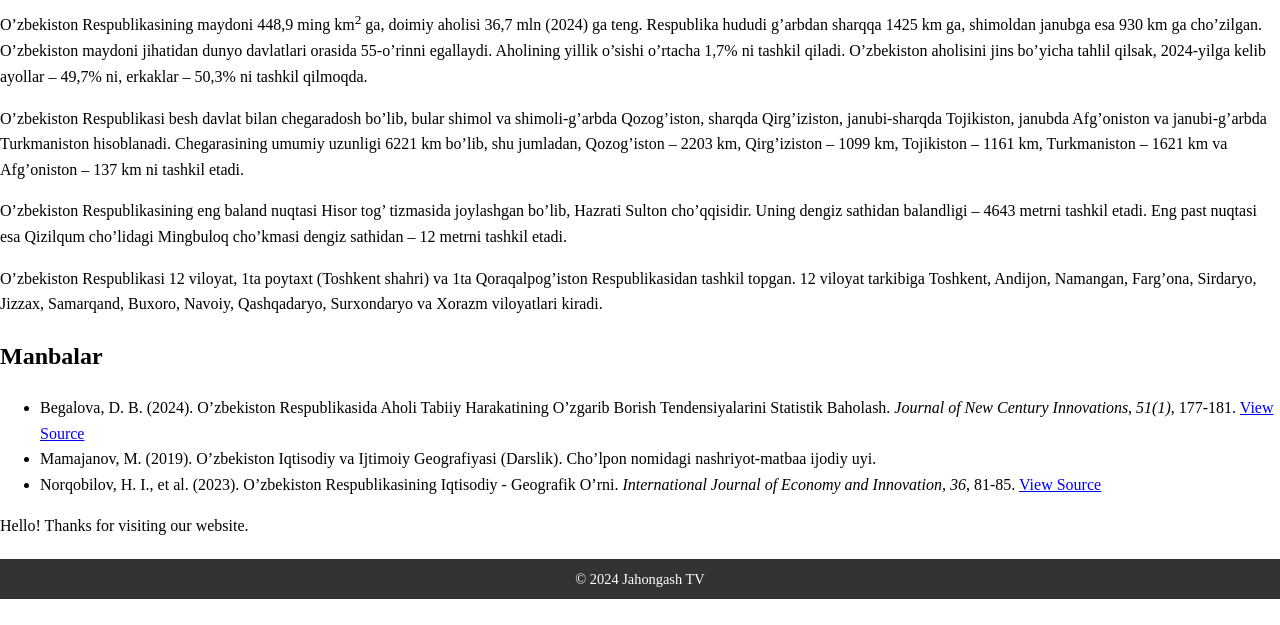
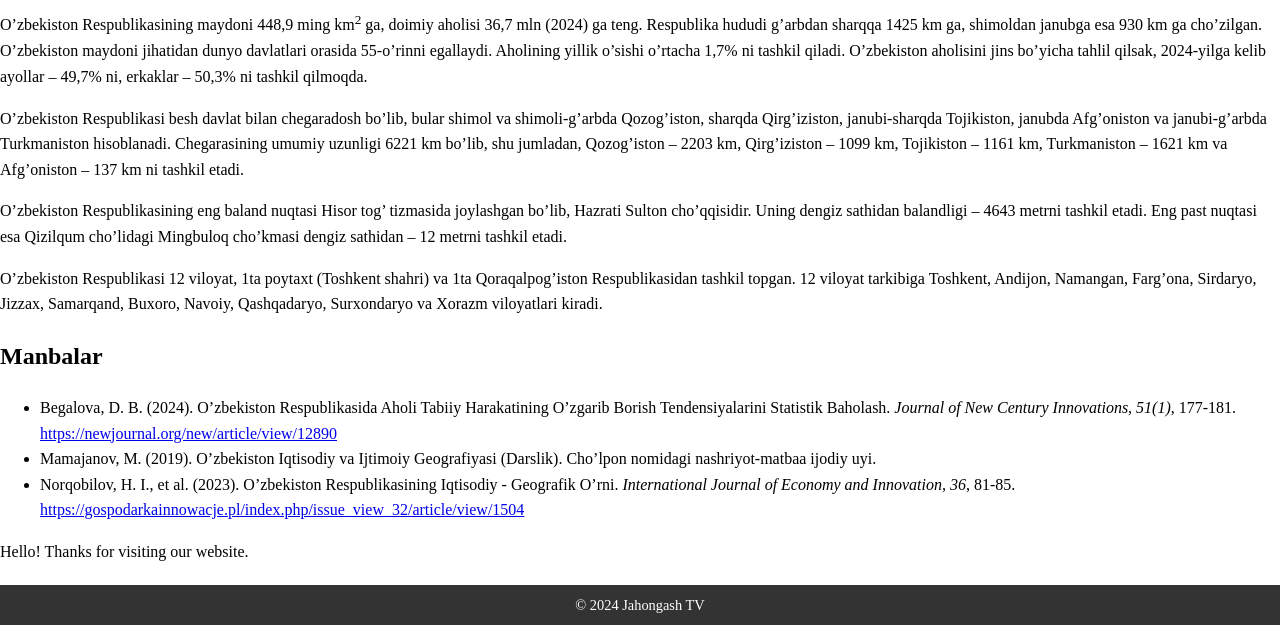
Before and after one commit to Akhigangsta/Double-A, a plain HTML site: page post1.html in a window 1280 px wide. Shown: the part 176-801 px from the top of the page. Drawn offline with Linux system fonts and the light colour scheme; files that its build step writes are made by us from their sources; files whose address does not match are found by name.

Commit message:
Add files via upload

```diff
--- a/post1.html
+++ b/post1.html
@@ -32,9 +32,9 @@
 
             <h2>Manbalar</h2>
             <ul>
-                <li>Begalova, D. B. (2024). O’zbekiston Respublikasida Aholi Tabiiy Harakatining O’zgarib Borish Tendensiyalarini Statistik Baholash. <i>Journal of New Century Innovations, 51(1)</i>, 177-181. <a href="https://newjournal.org/new/article/view/12890" target="_blank">View Source</a></li>
+                <li>Begalova, D. B. (2024). O’zbekiston Respublikasida Aholi Tabiiy Harakatining O’zgarib Borish Tendensiyalarini Statistik Baholash. <i>Journal of New Century Innovations, 51(1)</i>, 177-181. <a href="https://newjournal.org/new/article/view/12890" target="_blank">https://newjournal.org/new/article/view/12890</a></li>
                 <li>Mamajanov, M. (2019). O’zbekiston Iqtisodiy va Ijtimoiy Geografiyasi (Darslik). Cho’lpon nomidagi nashriyot-matbaa ijodiy uyi.</li>
-                <li>Norqobilov, H. I., et al. (2023). O’zbekiston Respublikasining Iqtisodiy - Geografik O’rni. <i>International Journal of Economy and Innovation, 36</i>, 81-85. <a href="https://gospodarkainnowacje.pl/index.php/issue_view_32/article/view/1504" target="_blank">View Source</a></li>
+                <li>Norqobilov, H. I., et al. (2023). O’zbekiston Respublikasining Iqtisodiy - Geografik O’rni. <i>International Journal of Economy and Innovation, 36</i>, 81-85. <a href="https://gospodarkainnowacje.pl/index.php/issue_view_32/article/view/1504" target="_blank">https://gospodarkainnowacje.pl/index.php/issue_view_32/article/view/1504</a></li>
             </ul>
         </section>
     </main>
```
